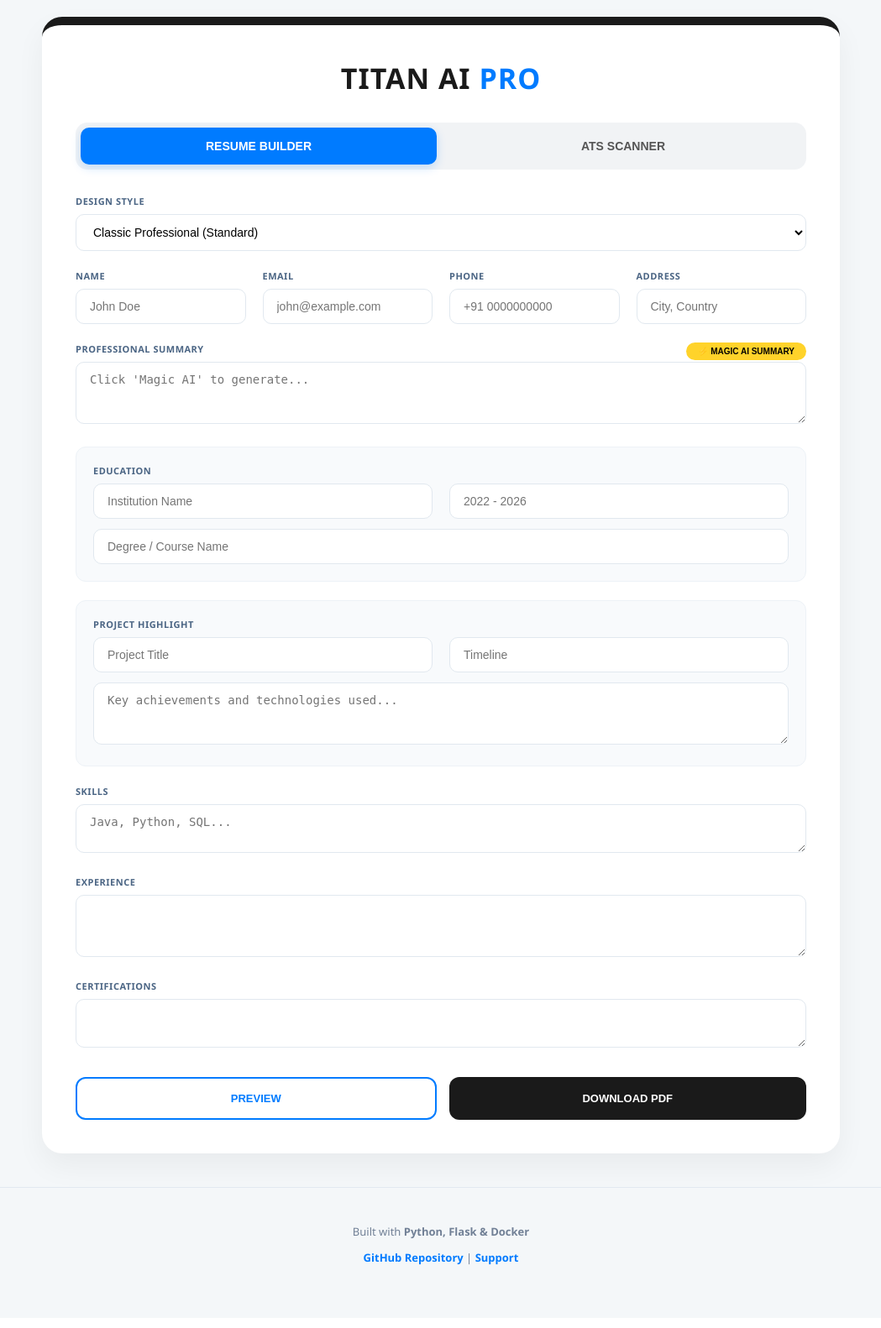
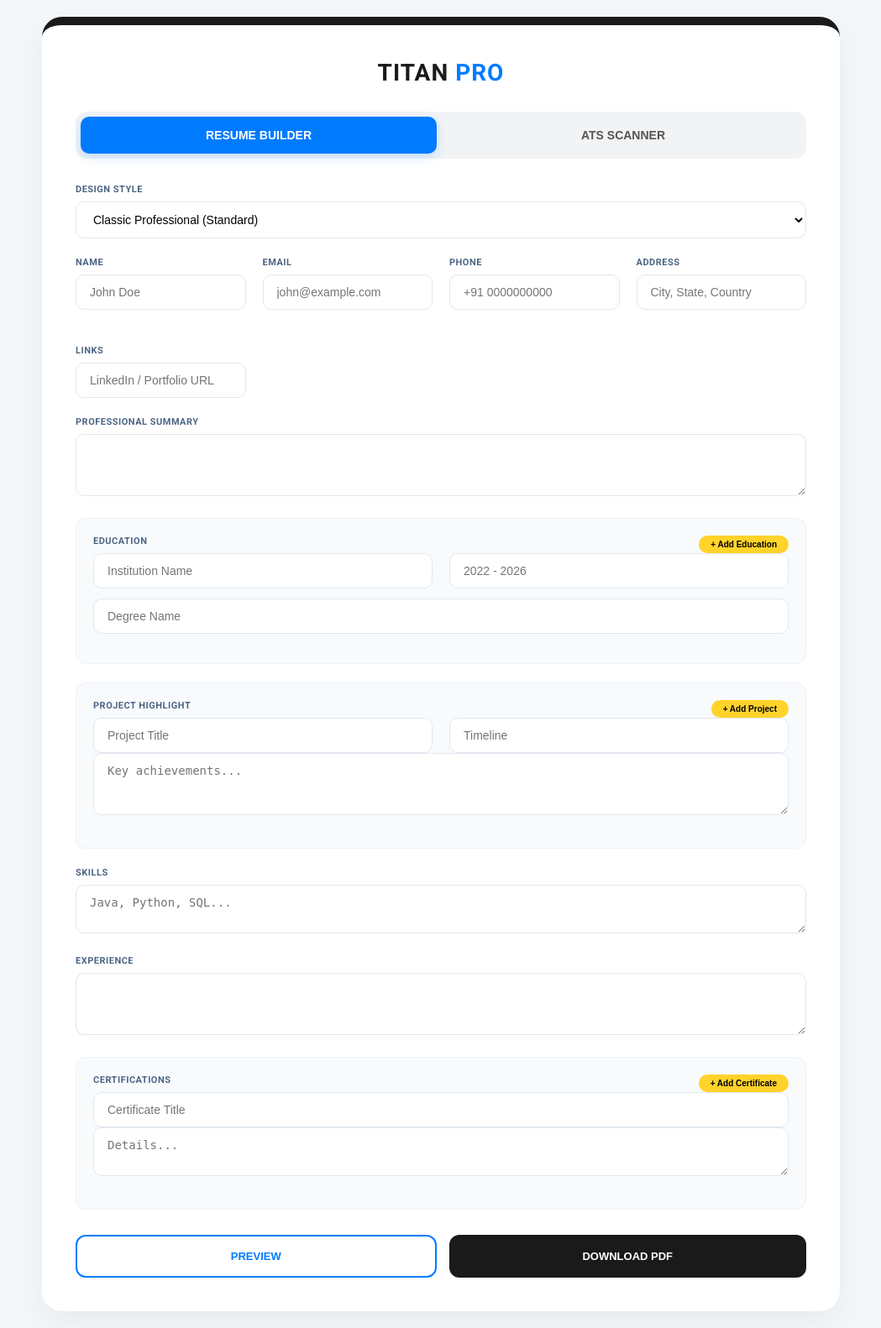
Before and after one commit to shravanshetty886/Titan-Resume-Pro, a Flask app: page / in a window 1280 px wide. Shown: the whole page at 84% size, without its empty margins (115-1164 px from the left). Before the commit the page ends 1507 px from the top, so only its background shows below. Run offline with Flask 3, Linux system fonts and the light colour scheme.

Commit message:
Update index.html

```diff
--- a/templates/index.html
+++ b/templates/index.html
@@ -1,68 +1,41 @@
 <!DOCTYPE html>
 <html>
 <head>
-    <title>TITAN AI | Resume Pro & ATS Scanner</title>
+    <title>TITAN | Resume Pro & ATS Scanner</title>
+    <link href="https://fonts.googleapis.com/css2?family=Roboto:wght@400;700&display=swap" rel="stylesheet">
     <style>
         * { box-sizing: border-box; }
-        body { font-family: 'Segoe UI', Tahoma, Geneva, Verdana, sans-serif; background: #f4f7f9; margin: 0; padding: 20px; display: flex; flex-direction: column; align-items: center; }
-
+        body { font-family: 'Roboto', sans-serif; background: #f4f7f9; margin: 0; padding: 20px; display: flex; flex-direction: column; align-items: center; }
         .container { background: white; width: 100%; max-width: 950px; padding: 40px; border-radius: 24px; box-shadow: 0 15px 35px rgba(0,0,0,0.05); border-top: 10px solid #1a1a1a; }
-
         .main-title { text-align: center; margin-bottom: 30px; }
-        .main-title h1 { margin: 0; color: #1a1a1a; font-size: 34px; letter-spacing: 1px; font-weight: 800; }
+        .main-title h1 { margin: 0; color: #1a1a1a; font-size: 28px; letter-spacing: 1px; font-weight: 800; }
         .main-title span { color: #007bff; }
-
         .tab-nav { display: flex; gap: 10px; margin-bottom: 30px; background: #f1f3f5; padding: 6px; border-radius: 14px; }
         .tab-btn { flex: 1; padding: 14px; border: none; background: none; font-weight: 700; cursor: pointer; color: #555; font-size: 14px; border-radius: 10px; transition: all 0.3s ease; }
         .tab-btn.active { background: #007bff; color: white; box-shadow: 0 4px 12px rgba(0, 123, 255, 0.2); }
-
         .input-group { margin-bottom: 22px; width: 100%; position: relative; }
         .grid { display: grid; grid-template-columns: repeat(auto-fit, minmax(200px, 1fr)); gap: 20px; }
-
         label { display: block; font-size: 11px; font-weight: 800; color: #4b6584; margin-bottom: 8px; text-transform: uppercase; letter-spacing: 0.5px; }
-
         input, textarea, select { width: 100%; padding: 12px 16px; border: 1px solid #e1e8ef; border-radius: 10px; font-size: 14px; background: #fff; transition: border 0.3s ease; }
         input:focus, textarea:focus { outline: none; border-color: #007bff; box-shadow: 0 0 0 3px rgba(0, 123, 255, 0.1); }
-
-        .ai-gen-btn { font-size: 10px; background: #ffd32a; color: #000; padding: 5px 14px; border-radius: 20px; cursor: pointer; float: right; font-weight: 800; border: none; transition: transform 0.2s; }
-        .ai-gen-btn:hover { transform: translateY(-1px); background: #ffc107; }
-
+        .add-btn { font-size: 10px; background: #ffd32a; color: #000; padding: 5px 14px; border-radius: 20px; cursor: pointer; float: right; font-weight: 800; border: none; }
         .btn-row { display: flex; gap: 15px; margin-top: 30px; }
-        .btn { flex: 1; padding: 16px; border-radius: 12px; border: none; font-weight: 700; cursor: pointer; text-transform: uppercase; font-size: 13px; transition: all 0.2s; }
+        .btn { flex: 1; padding: 16px; border-radius: 12px; border: none; font-weight: 700; cursor: pointer; text-transform: uppercase; font-size: 13px; }
         .btn-primary { background: #1a1a1a; color: white; }
-        .btn-primary:hover { background: #333; transform: translateY(-1px); }
         .btn-secondary { background: #fff; color: #007bff; border: 2px solid #007bff; }
-        .btn-secondary:hover { background: #f0f7ff; }
-
         .scanner-card { background: #ffffff; border: 2px dashed #cbd5e0; padding: 40px; border-radius: 20px; text-align: center; }
         .match-score { font-size: 64px; font-weight: 800; color: #20bf6b; margin: 10px 0; }
-
-        /* New Style for Missing Keyword Badges */
         .keyword-badge { display: inline-block; background: #fed7d7; color: #c53030; padding: 5px 12px; border-radius: 20px; margin: 4px; font-size: 12px; font-weight: 700; border: 1px solid #feb2b2; }
-
-        .pulse-icon { animation: pulse 1.5s infinite; }
-        @keyframes pulse {
-            0% { transform: scale(1); opacity: 1; }
-            50% { transform: scale(1.15); opacity: 0.8; }
-            100% { transform: scale(1); opacity: 1; }
-        }
+        .dynamic-block { border-bottom: 1px solid #eee; padding-bottom: 15px; margin-bottom: 15px; }
+        .dynamic-block:last-child { border-bottom: none; margin-bottom: 0; }
     </style>
 </head>
 <body>
     <div class="container">
-        <div class="main-title">
-            <h1>TITAN AI <span>PRO</span></h1>
-        </div>
-
+        <div class="main-title"><h1>TITAN <span>PRO</span></h1></div>
         <div class="tab-nav">
             <button class="tab-btn active" id="b1" onclick="tab(1)">RESUME BUILDER</button>
             <button class="tab-btn" id="b2" onclick="tab(2)">ATS SCANNER</button>
-        </div>
-
-        <div id="loading-spinner" style="display:none; text-align: center; margin: 0 auto 25px; padding: 20px; border-radius: 12px; background: #ebf8ff; border: 1px solid #bee3f8; max-width: 500px;">
-            <div class="pulse-icon" style="font-size: 28px; margin-bottom: 10px;">⚡</div>
-            <p style="color: #2b6cb0; font-weight: 800; font-size: 15px; margin: 0;">Titan AI is processing...</p>
-            <p style="color: #4a5568; font-size: 12px; margin-top: 5px;">Server waking up (takes ~60s on first load). Please wait.</p>
         </div>
 
         <div id="p1">
@@ -74,41 +47,56 @@
                         <option value="modern">Modern Sidebar (Premium)</option>
                     </select>
                 </div>
-
                 <div class="grid">
                     <div class="input-group"><label>Name</label><input type="text" name="name" required placeholder="John Doe"></div>
                     <div class="input-group"><label>Email</label><input type="email" name="email" required placeholder="john@example.com"></div>
                     <div class="input-group"><label>Phone</label><input type="text" name="phone" placeholder="+91 0000000000"></div>
-                    <div class="input-group"><label>Address</label><input type="text" name="address" placeholder="City, Country"></div>
+                    <div class="input-group"><label>Address</label><input type="text" name="address" placeholder="City, State, Country"></div>
+                    <div class="input-group"><label>Links</label><input type="text" name="links" placeholder="LinkedIn / Portfolio URL"></div>
                 </div>
-
-                <div class="input-group">
-                    <button type="button" id="ai-btn" class="ai-gen-btn" onclick="askAI()">⚡ MAGIC AI SUMMARY</button>
-                    <label>Professional Summary</label>
-                    <textarea id="t_about" name="objective" rows="3" placeholder="Click 'Magic AI' to generate..."></textarea>
-                </div>
+                <div class="input-group"><label>Professional Summary</label><textarea name="objective" rows="3"></textarea></div>
 
                 <div class="input-group" style="padding: 20px; background: #f8fafc; border-radius: 12px; border: 1px solid #edf2f7;">
+                    <button type="button" class="add-btn" onclick="addBlock('edu-container')">+ Add Education</button>
                     <label>Education</label>
+                    <div id="edu-container">
+                        <div class="dynamic-block">
                             <div class="grid">
                                 <input type="text" name="college" placeholder="Institution Name">
                                 <input type="text" name="edu_date" placeholder="2022 - 2026">
                             </div>
-                    <input type="text" name="degree" placeholder="Degree / Course Name" style="margin-top: 12px;">
+                            <input type="text" name="degree" placeholder="Degree Name" style="margin-top: 12px;">
+                        </div>
+                    </div>
                 </div>
 
                 <div class="input-group" style="padding: 20px; background: #f8fafc; border-radius: 12px; border: 1px solid #edf2f7;">
+                    <button type="button" class="add-btn" onclick="addBlock('proj-container')">+ Add Project</button>
                     <label>Project Highlight</label>
+                    <div id="proj-container">
+                        <div class="dynamic-block">
                             <div class="grid">
                                 <input type="text" name="project_name" placeholder="Project Title">
                                 <input type="text" name="project_date" placeholder="Timeline">
                             </div>
-                    <textarea name="project_desc" rows="3" placeholder="Key achievements and technologies used..." style="margin-top: 12px;"></textarea>
+                            <textarea name="project_desc" rows="3" placeholder="Key achievements..."></textarea>
+                        </div>
+                    </div>
                 </div>
 
-                <div class="input-group"><label>Skills</label><textarea id="t_skills" name="skills" rows="2" placeholder="Java, Python, SQL..."></textarea></div>
+                <div class="input-group"><label>Skills</label><textarea name="skills" rows="2" placeholder="Java, Python, SQL..."></textarea></div>
                 <div class="input-group"><label>Experience</label><textarea name="experience" rows="3"></textarea></div>
-                <div class="input-group"><label>Certifications</label><textarea name="certifications" rows="2"></textarea></div>
+
+                <div class="input-group" style="padding: 20px; background: #f8fafc; border-radius: 12px; border: 1px solid #edf2f7;">
+                    <button type="button" class="add-btn" onclick="addBlock('cert-container')">+ Add Certificate</button>
+                    <label>Certifications</label>
+                    <div id="cert-container">
+                        <div class="dynamic-block">
+                            <input type="text" name="cert_title" placeholder="Certificate Title">
+                            <textarea name="cert_desc" rows="2" placeholder="Details..."></textarea>
+                        </div>
+                    </div>
+                </div>
 
                 <div class="btn-row">
                     <button type="submit" name="action" value="preview" class="btn btn-secondary">Preview</button>
@@ -120,78 +108,47 @@
         <div id="p2" style="display: none;">
             <div class="scanner-card">
                 <h3 style="margin-top:0;">ATS Optimization Scanner</h3>
-                <p style="color: #718096; font-size: 13px; margin-bottom: 25px;">Upload your resume and paste the job description to calculate your match score.</p>
+                <p style="color: #718096; font-size: 13px; margin-bottom: 15px;">Analyze your resume match score against specific job requirements.</p>
                 <div class="input-group" style="text-align: left;"><label>Upload Resume (PDF)</label><input type="file" id="up_file" accept=".pdf"></div>
-                <div class="input-group" style="text-align: left;"><label>Job Description</label><textarea id="up_jd" rows="6" placeholder="Paste the job requirements here..."></textarea></div>
+                <div class="input-group" style="text-align: left;"><label>Job Description</label><textarea id="up_jd" rows="6"></textarea></div>
                 <button class="btn btn-primary" style="width:100%;" onclick="doScan()">Start Analysis</button>
             </div>
             <div id="resultArea" style="text-align:center; display:none; margin-top: 30px; padding: 20px; background: #fff; border-radius: 15px; box-shadow: 0 4px 15px rgba(0,0,0,0.05);">
                 <div style="font-size: 14px; font-weight: 700; color: #4a5568;">Your Match Score</div>
                 <div id="resScore" class="match-score">0%</div>
                 <div style="margin-top: 15px;">
-                    <label style="color: #c53030;">Missing Keywords Found:</label>
+                    <label style="color: #c53030; font-weight: 800;">Missing Key Words :</label>
                     <div id="resMissing" style="margin-top: 10px;"></div>
                 </div>
             </div>
         </div>
     </div>
 
-    <footer style="text-align: center; padding: 30px; margin-top: 40px; width: 100%; border-top: 1px solid #e2e8f0; color: #718096; font-size: 13px;">
-        <p>Built with <strong>Python, Flask & Docker</strong></p>
-        <p>
-            <a href="https://github.com/shravanshetty886/Titan-Resume-Pro" target="_blank" style="color: #007bff; text-decoration: none; font-weight: 700;">GitHub Repository</a> |
-            <a href="mailto:shravanshatty@gmail.com" style="color: #007bff; text-decoration: none; font-weight: 700;">Support</a>
-        </p>
-    </footer>
-
     <script>
-        const loader = document.getElementById('loading-spinner');
-
         function tab(n) {
             document.getElementById('p1').style.display = n === 1 ? 'block' : 'none';
             document.getElementById('p2').style.display = n === 2 ? 'block' : 'none';
             document.getElementById('b1').className = n === 1 ? 'tab-btn active' : 'tab-btn';
             document.getElementById('b2').className = n === 2 ? 'tab-btn active' : 'tab-btn';
         }
-
-        async function askAI() {
-            loader.style.display = 'block';
-            const s = document.getElementById('t_skills').value;
-            try {
-                const res = await fetch('/get_ai_summary', {method: 'POST', headers: {'Content-Type': 'application/json'}, body: JSON.stringify({skills: s})});
-                const d = await res.json();
-                document.getElementById('t_about').value = d.summary;
-            } finally {
-                loader.style.display = 'none';
+        function addBlock(containerId) {
+            const container = document.getElementById(containerId);
+            const firstBlock = container.querySelector('.dynamic-block');
+            const newBlock = firstBlock.cloneNode(true);
+            newBlock.querySelectorAll('input, textarea').forEach(input => input.value = '');
+            container.appendChild(newBlock);
         }
-        }
-
         async function doScan() {
-            loader.style.display = 'block';
-            const file = document.getElementById('up_file').files[0];
-            const jd = document.getElementById('up_jd').value;
-            if(!file || !jd) { alert("Please upload a file and paste the JD"); loader.style.display='none'; return; }
-            const fd = new FormData(); fd.append('resume_file', file); fd.append('jd', jd);
-            try {
+            const fd = new FormData();
+            fd.append('resume_file', document.getElementById('up_file').files[0]);
+            fd.append('jd', document.getElementById('up_jd').value);
             const res = await fetch('/scan_uploaded_pdf', {method: 'POST', body: fd});
             const d = await res.json();
             document.getElementById('resultArea').style.display = 'block';
             document.getElementById('resScore').innerText = d.score + "%";
-
-                // Convert missing keywords to badges
-                const badges = d.missing.map(word => `<span class="keyword-badge">${word}</span>`).join('');
-                document.getElementById('resMissing').innerHTML = badges;
-
+            document.getElementById('resMissing').innerHTML = d.missing.map(word => `<span class="keyword-badge">${word}</span>`).join('');
             document.getElementById('resultArea').scrollIntoView({ behavior: 'smooth' });
-            } finally {
-                loader.style.display = 'none';
         }
-        }
-
-        document.getElementById('resumeForm').addEventListener('submit', function() {
-            loader.style.display = 'block';
-            loader.scrollIntoView({ behavior: 'smooth' });
-        });
     </script>
 </body>
 </html>
```
Lines whose indentation alone changed are shown as unchanged.
